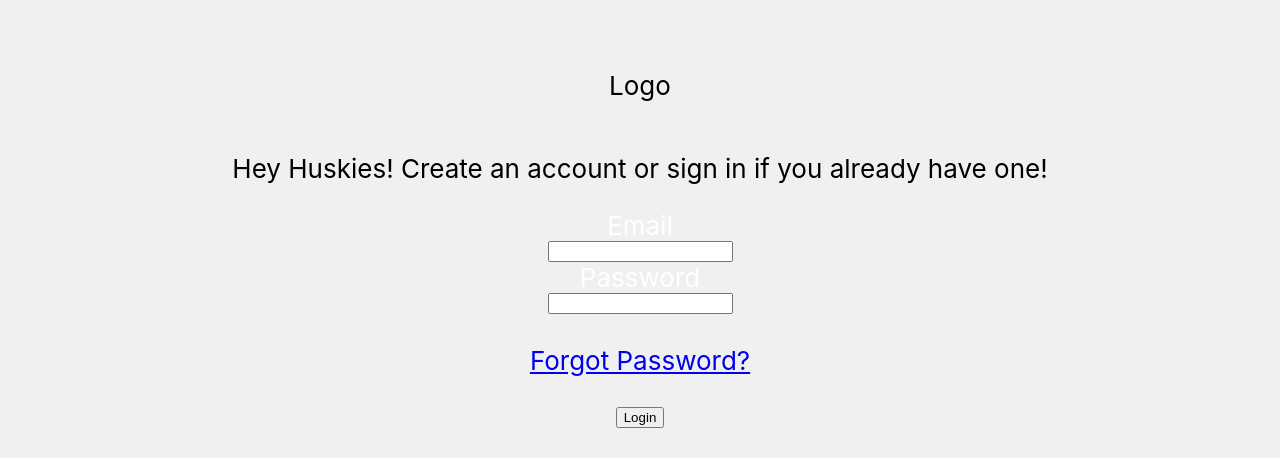
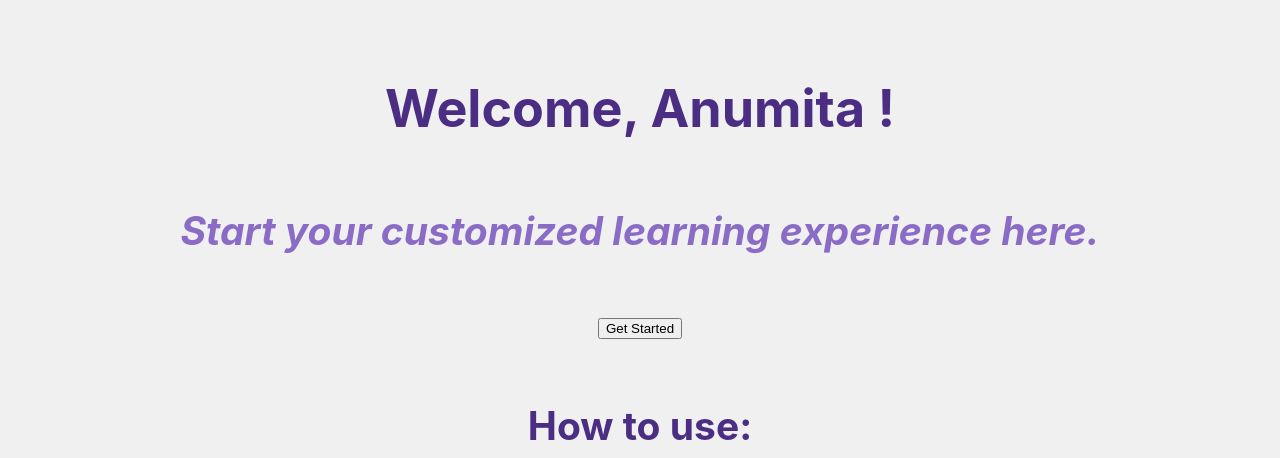
Before and after one commit to renusree153/HuskySync, a React (Create React App) app in the folder huskysync/: page / in a window 1280 px wide. Shown: the part 479-937 px from the top of the page. Built offline with nearby package versions, Linux system fonts and the light colour scheme.

Commit message:
created homepage

```diff
--- a/huskysync/package.json
+++ b/huskysync/package.json
@@ -6,6 +6,7 @@
     "@testing-library/jest-dom": "^5.17.0",
     "@testing-library/react": "^13.4.0",
     "@testing-library/user-event": "^13.5.0",
+    "multiselect-react-dropdown": "^2.0.25",
     "react": "^18.2.0",
     "react-dom": "^18.2.0",
     "react-router-dom": "^6.22.1",
--- a/huskysync/src/Home.css
+++ b/huskysync/src/Home.css
@@ -1,22 +1,8 @@
-.App {
+.Home {
     text-align: center;
   }
 
-  .App-logo {
-    height: 40vmin;
-    pointer-events: none;
-  }
-
-  @media (prefers-reduced-motion: no-preference) {
-    .App-logo {
-      animation: App-logo-spin infinite 20s linear;
-    }
-  }
-
-  p {
-    color: black;
-  }
-  .App-header {
+  .Home-header {
     background-color: #f0f0f0;
     min-height: 100vh;
     display: flex;
@@ -24,18 +10,22 @@
     align-items: center;
     justify-content: center;
     font-size: calc(10px + 2vmin);
-    color: white;
+    color: #4B2E83;
   }
 
-  .App-link {
-    color: #61dafb;
+  .subheader {
+    color: #8A6BC5;
+    font-style: italic;
   }
 
-  @keyframes App-logo-spin {
-    from {
-      transform: rotate(0deg);
-    }
-    to {
-      transform: rotate(360deg);
-    }
+  .demo-title {
+    justify-content: left;
   }
+
+  button {
+    backgroundColor: #4B2E83;
+    color: 'white';
+    borderRadius: '10px';
+    padding: '10px 20px';
+    border: 'none'
+  }
--- a/huskysync/src/Home.js
+++ b/huskysync/src/Home.js
@@ -8,44 +8,23 @@ import GroupMain from "./GroupMain.js";
 import { BrowserRouter } from 'react-router-dom';
 
 function Home() {
-  const [inputEmail, setInputEmail] = useState('');
-  const [inputPassword, setInputPassword] = useState('');
+  const [username, setUsername] = useState('');
   return (
-      <div className="App">
-        <header className="App-header">
-          <p>
-            Logo
-          </p>
-          <p>
-            Hey Huskies!
-            Create an account or sign in if you already have one!
-          </p>
-          <label htmlFor='email'>Email</label>
-          <input
-            type="text"
-            id="email"
-            value={inputEmail}
-          />
+      <div className="Home">
+        <header className="Home-header">
+          <h1>
+            Welcome, Anumita {username}!
+          </h1>
+          <h2 className='subheader'>
+            Start your customized learning experience here.
+          </h2>
+          <br></br>
+          <button>Get Started</button>
+          <br></br>
+          <h2 className='demo-title'>
+            How to use:
+          </h2>
 
-          <label htmlFor='password'>Password</label>
-          <input
-            type="text"
-            id="password"
-            value={inputPassword}
-          />
-          <br></br>
-          <a
-            className="forgotpass"
-            href="https://reactjs.org"
-            target="_blank"
-            rel="noopener noreferrer"
-          >
-            Forgot Password?
-          </a>
-          <br></br>
-          <button>Login</button>
-          <br></br>
-          <button>Sign in with Google</button>
         </header>
       </div>
   );
--- a/huskysync/src/Login.js
+++ b/huskysync/src/Login.js
@@ -1,5 +1,5 @@
 import logo from './logo.svg';
-import './Home.css';
+import './Login.css';
 import React from 'react';
 import { useState } from 'react';
 import NavBar from './components/Navbar';
@@ -7,7 +7,7 @@ import {Route, Routes} from "react-router-dom";
 import GroupMain from "./GroupMain.js";
 import { BrowserRouter } from 'react-router-dom';
 
-function Home() {
+function Login() {
   const [inputEmail, setInputEmail] = useState('');
   const [inputPassword, setInputPassword] = useState('');
   return (
@@ -51,4 +51,4 @@ function Home() {
   );
 }
 
-export default Home;
+export default Login;
```
Also changed, not shown: 1 other file (tests, documents, lock files or other folders).
